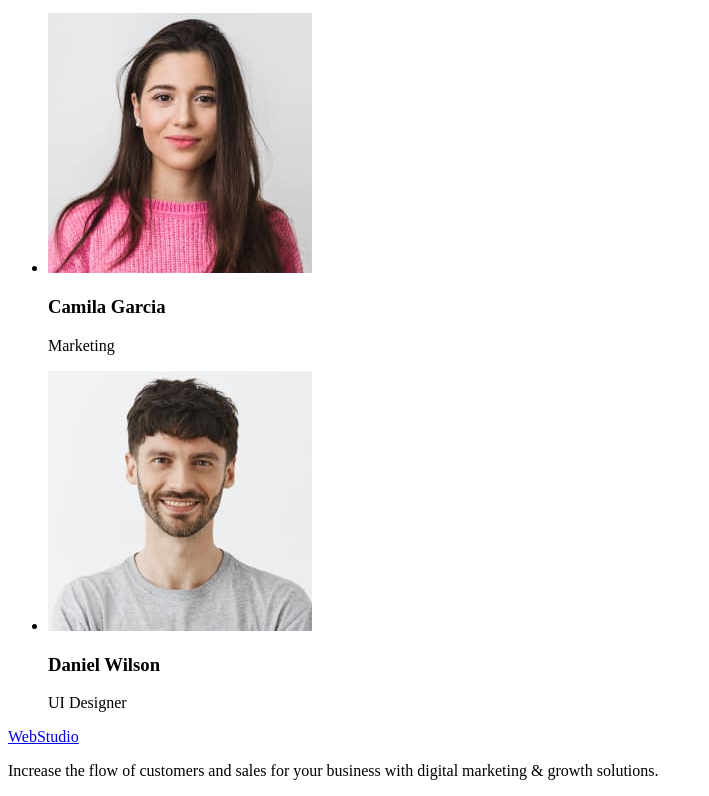
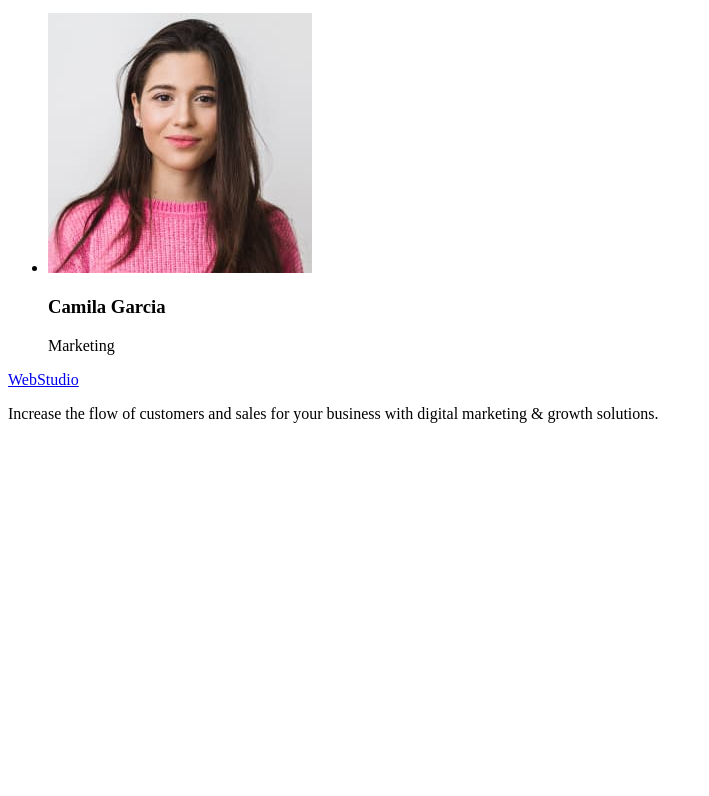
Before and after one commit to AnnaTarnavska/goit-markup-hw-01, a plain HTML site: page index.htm in a window 1280 px wide. Shown: the part 1362-2158 px from the top of the page, without its empty margins (0-709 px from the left). After the commit the page ends 1801 px from the top, so only its background shows below. Drawn offline with Linux system fonts and the light colour scheme.

```diff
--- a/index.htm
+++ b/index.htm
@@ -93,16 +93,6 @@
             <h3>Camila Garcia</h3>
             <p>Marketing</p>
           </li>
-          <li>
-            <img
-              src="./images/DanielWilson.jpg"
-              alt="DanielWilson"
-              width="264"
-              height="260"
-            />
-            <h3>Daniel Wilson</h3>
-            <p>UI Designer</p>
-          </li>
         </ul>
       </section>
     </main>
```
